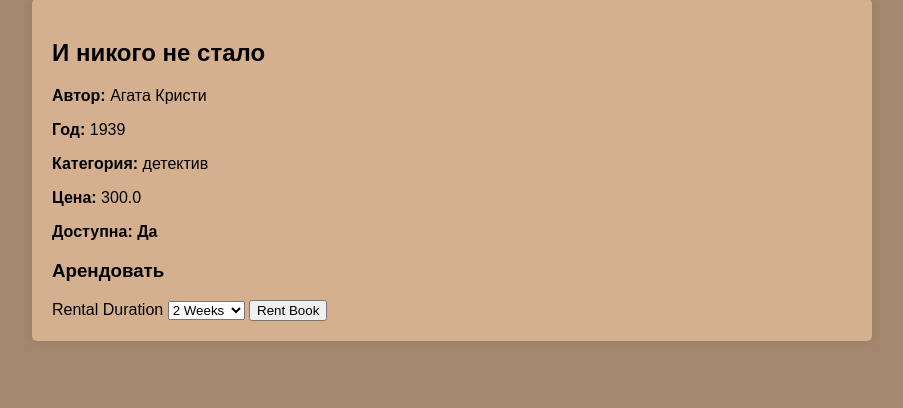
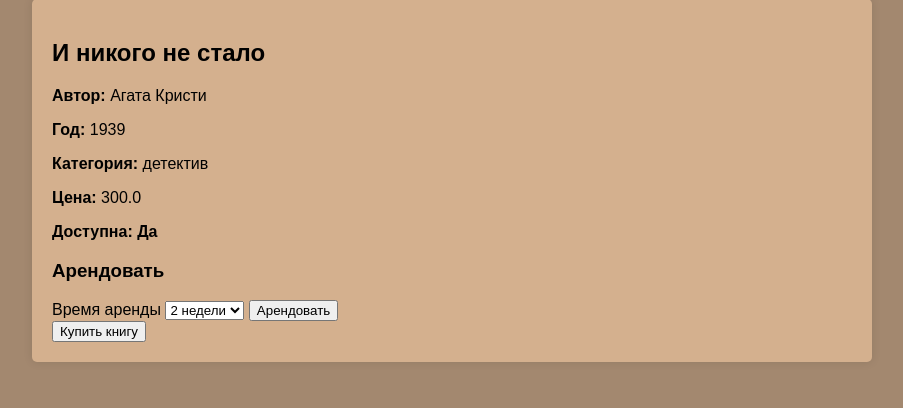
Before and after one commit to Aniyone/case_4_bookstore, a Flask app: page /book/2 in a window 1280 px wide. Shown: the part 59-467 px from the top of the page, without its empty margins (188-1091 px from the left). Run offline with Flask 3, Linux system fonts and the light colour scheme; a user stored in the database is signed in.

Commit message:
Add files via upload

```diff
--- a/bookstore/forms.py
+++ b/bookstore/forms.py
@@ -22,9 +22,9 @@
     submit = SubmitField('Обновить книгу')
 
 class RentalForm(FlaskForm):
-    duration = SelectField('Rental Duration', choices=[
-        ('14', '2 Weeks'),
-        ('30', '1 Month'),
-        ('90', '3 Months')
+    duration = SelectField('Время аренды', choices=[
+        ('14', '2 недели'),
+        ('30', '1 месяц'),
+        ('90', '3 месяца')
     ])
-    submit = SubmitField('Rent Book')
+    submit = SubmitField('Арендовать')
--- a/bookstore/models.py
+++ b/bookstore/models.py
@@ -35,3 +35,9 @@
 
     def is_expired(self):
         return datetime.utcnow() > self.end_date
+
+class Purchase(db.Model):
+    id = db.Column(db.Integer, primary_key=True)
+    user_id = db.Column(db.Integer, db.ForeignKey('user.id'), nullable=False)
+    book_id = db.Column(db.Integer, db.ForeignKey('book.id'), nullable=False)
+    purchase_date = db.Column(db.DateTime, default=datetime.utcnow)
--- a/bookstore/routes.py
+++ b/bookstore/routes.py
@@ -1,7 +1,7 @@
 from flask import render_template, redirect, url_for, flash, request
 from bookstore import app, db
 from bookstore.forms import RegistrationForm, LoginForm, BookForm, RentalForm
-from bookstore.models import User, Book, Rental
+from bookstore.models import User, Book, Rental, Purchase
 from flask_login import login_user, current_user, logout_user, login_required
 from werkzeug.security import generate_password_hash, check_password_hash
 from datetime import datetime, timedelta
@@ -134,7 +134,6 @@
     book = Book.query.get_or_404(book_id)
 
     if not book.available:
-        flash('Эта книга сейчас недоступна для аренды.', 'warning')
         return render_template('book_detail.html', book=book, form=None)
     form = RentalForm()
     if form.validate_on_submit():
@@ -174,6 +173,20 @@
     all_rentals = Rental.query.order_by(Rental.end_date.desc()).all()
     return render_template('admin_reminders.html', rentals=all_rentals)
 
+@app.route('/purchase/<int:book_id>', methods=['POST'])
+@login_required
+def purchase_book(book_id):
+    book = Book.query.get_or_404(book_id)
+    existing_purchase = Purchase.query.filter_by(user_id=current_user.id, book_id=book.id).first()
+    if existing_purchase:
+        flash('Вы уже купили эту книгу.', 'info')
+        return redirect(url_for('book_detail', book_id=book.id))
+    purchase = Purchase(user_id=current_user.id, book_id=book.id)
+    db.session.add(purchase)
+    db.session.commit()
+    flash('Книга куплена!', 'success')
+    return redirect(url_for('user_dashboard'))
+
 
 @app.before_request
 def check_expired_rentals():
--- a/bookstore/templates/book_detail.html
+++ b/bookstore/templates/book_detail.html
@@ -9,12 +9,16 @@
 
 {% if form %}
     <h3>Арендовать</h3>
-  <form method="POST">
-    {{ form.hidden_tag() }}
-    {{ form.duration.label }} {{ form.duration() }}
-    {{ form.submit() }}
-  </form>
+    <form method="POST">
+        {{ form.hidden_tag() }}
+        {{ form.duration.label }} {{ form.duration() }}
+        {{ form.submit() }}
+    </form>
+    <form action="{{ url_for('purchase_book', book_id=book.id) }}" method="POST">
+        <button type="submit" class="btn btn-success">Купить книгу</button>
+    </form>
+
 {% else %}
-  <p style="color: gray; font-style: italic;">Эта книга временно недоступна для аренды.</p>
+  <p style="color: gray; font-style: italic;">Эта книга временно недоступна.</p>
 {% endif %}
 {% endblock %}
```
Also changed, not shown: instance/site.db.
